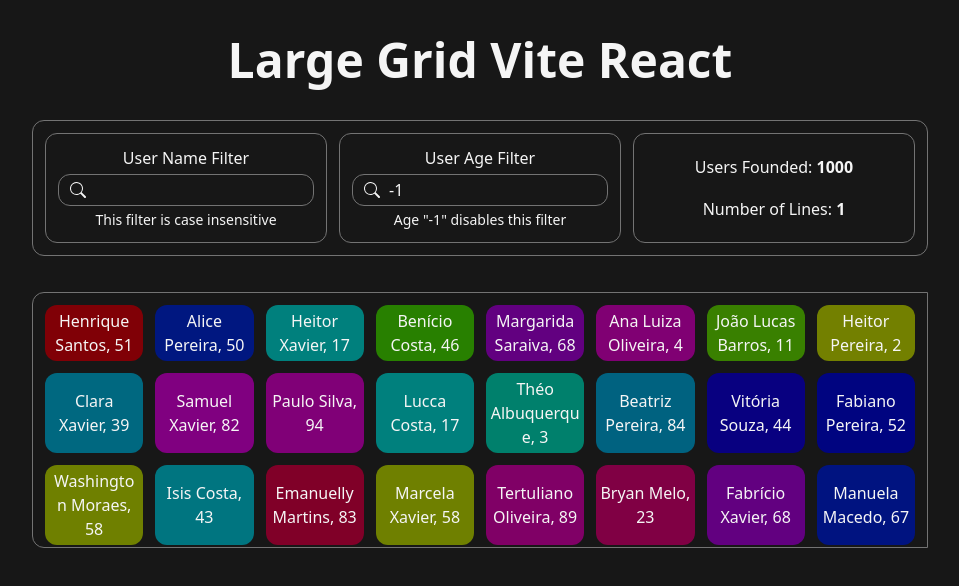
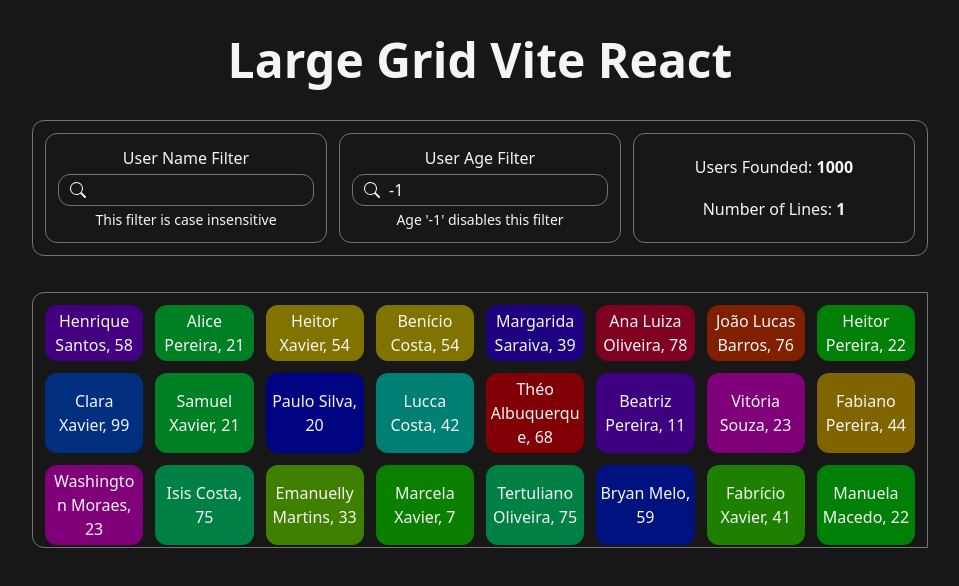
Before and after one commit to marcelo-rispoli-leal/large-grid-react, a React (Vite) app: page / in a window 1280 px wide. Shown: the top 586 px of the page, without its empty margins (160-1119 px from the left). Built offline with nearby package versions, Linux system fonts and the light colour scheme.

Commit message:
Adjusted filteredUsers call from allUsers

```diff
--- a/src/app/App.jsx
+++ b/src/app/App.jsx
@@ -52,7 +52,7 @@ export default function App() {
             type="number"
             id="ageFilter"
             label="User Age Filter"
-            help={`Age "-1" disables this filter`}
+            help="Age '-1' disables this filter"
             value={ageFilter}
             onChange={handleChange}
           />
--- a/src/components/Users.jsx
+++ b/src/components/Users.jsx
@@ -3,7 +3,7 @@ import Colors from "../helpers/Colors";
 import Names from "../helpers/Names";
 import Columns from "../helpers/Columns";
 
-const getUsers = () => {
+const getAllUsers = () => {
   const colors = Colors();
   const names = Names();
   const users = [];
@@ -22,8 +22,21 @@ const getUsers = () => {
   return users;
 };
 
-const allUsers = getUsers();
+const allUsers = getAllUsers();
 
+/* const getRestUsers = ({ filterName, filterAge }) => {
+  let users = [];
+  if (filterAge === -1 && filterName === "") {
+    users = allUsers;
+  } else {
+    users = allUsers.filter(({ lower, age }) => {
+      return (
+        lower.includes(filterName) && (filterAge === -1 || age === filterAge)
+      );
+    });
+  }
+};
+ */
 export default function Users({ filterName, filterAge }) {
   //const [firstInfo, setFirstInfo] = useState(true);
   //const [allUsers, setAllUsers] = useState([]);
@@ -33,7 +46,7 @@ export default function Users({ filterName, filterAge }) {
 
   let users = [];
   if (filterAge === -1 && filterName === "") {
-    users = allUsers;
+    users = Object.assign([], allUsers);
   } else {
     users = allUsers.filter(({ lower, age }) => {
       return (
```
